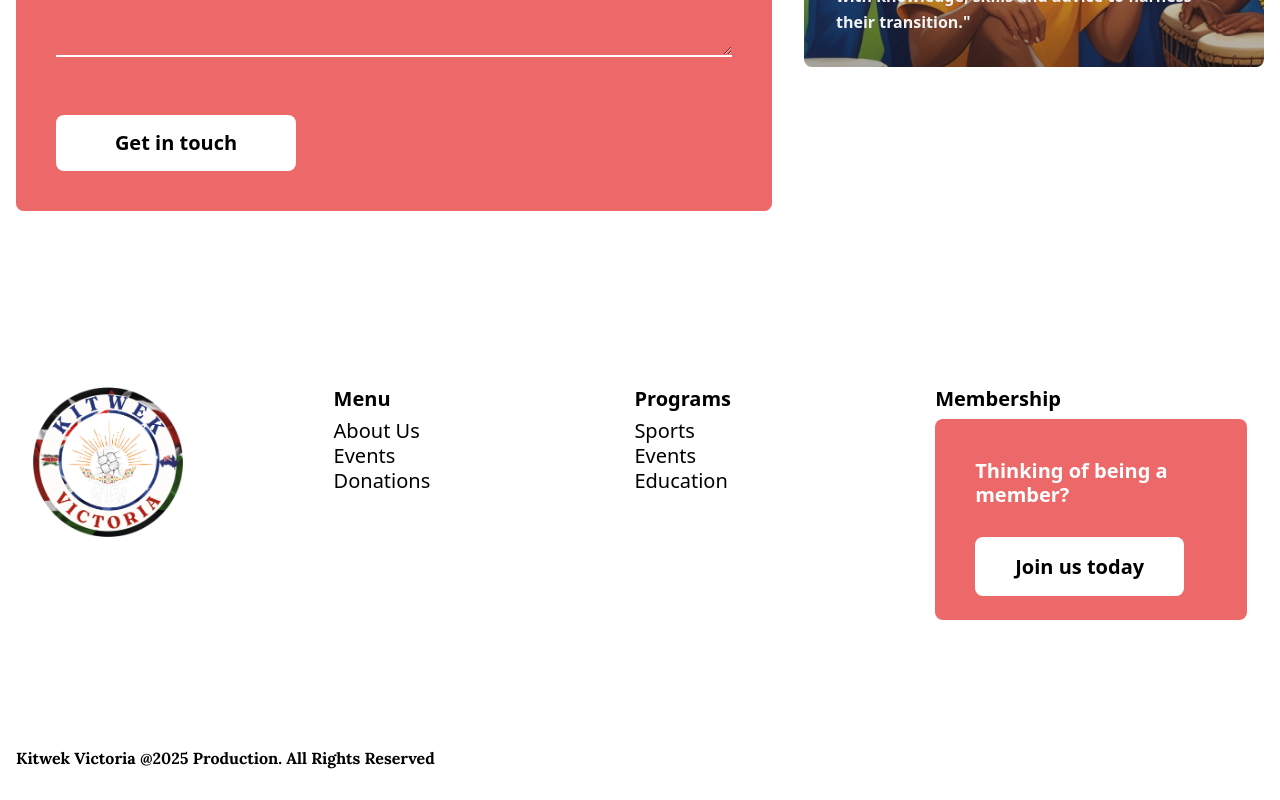
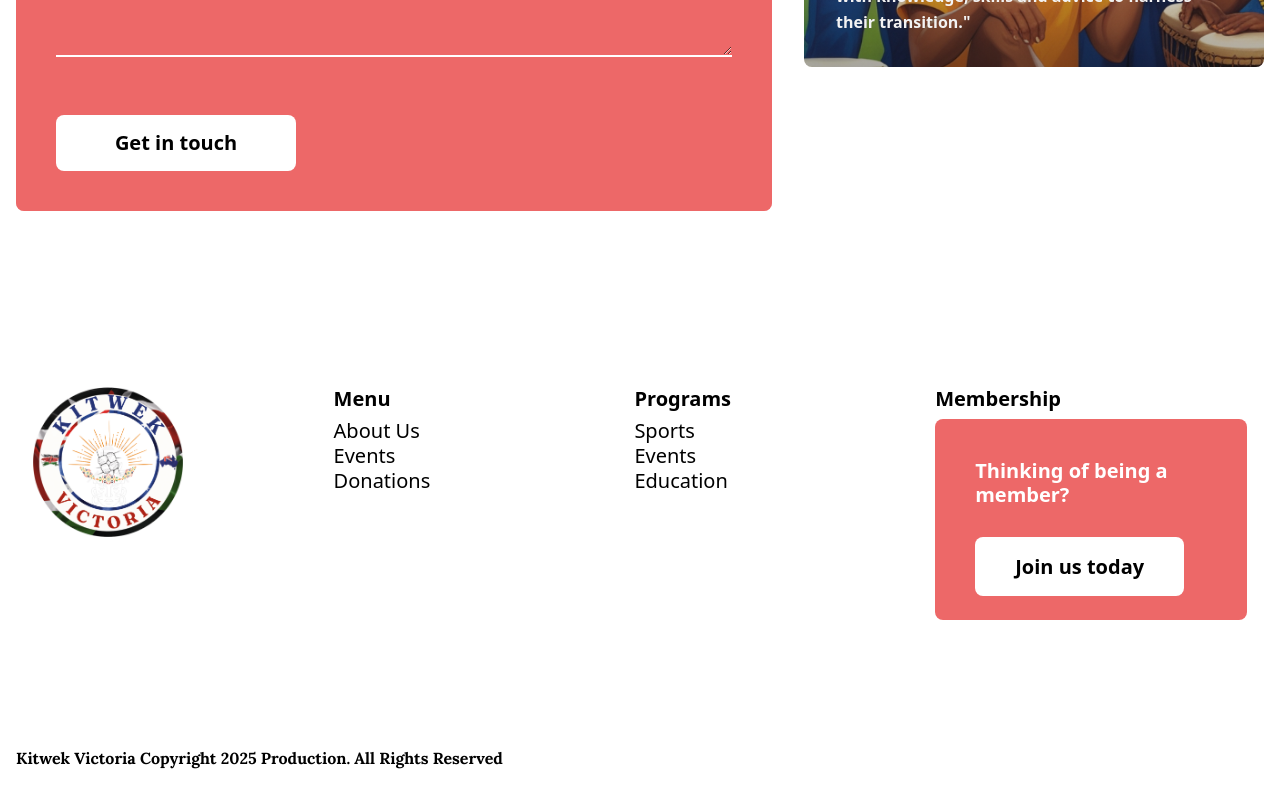
Before and after one commit to chebon254/kitwek-australia, a Next.js app: page / in a window 1280 px wide. Shown: the part 4790-5590 px from the top of the page. Built offline with nearby package versions, Linux system fonts and the light colour scheme; no server answers.

Commit message:
Footer copyright

```diff
--- a/src/components/Footer/Footer.tsx
+++ b/src/components/Footer/Footer.tsx
@@ -93,7 +93,7 @@ function Footer() {
         </div>
         <div className="text-left w-full py-8">
           <p className="w-full font-bold text-base text-left leading-5 font-[family-name:var(--font-lora-sans)]">
-            Kitwek Victoria @2025 Production. All Rights Reserved
+            Kitwek Victoria Copyright 2025 Production. All Rights Reserved
           </p>
         </div>
       </div>
```
